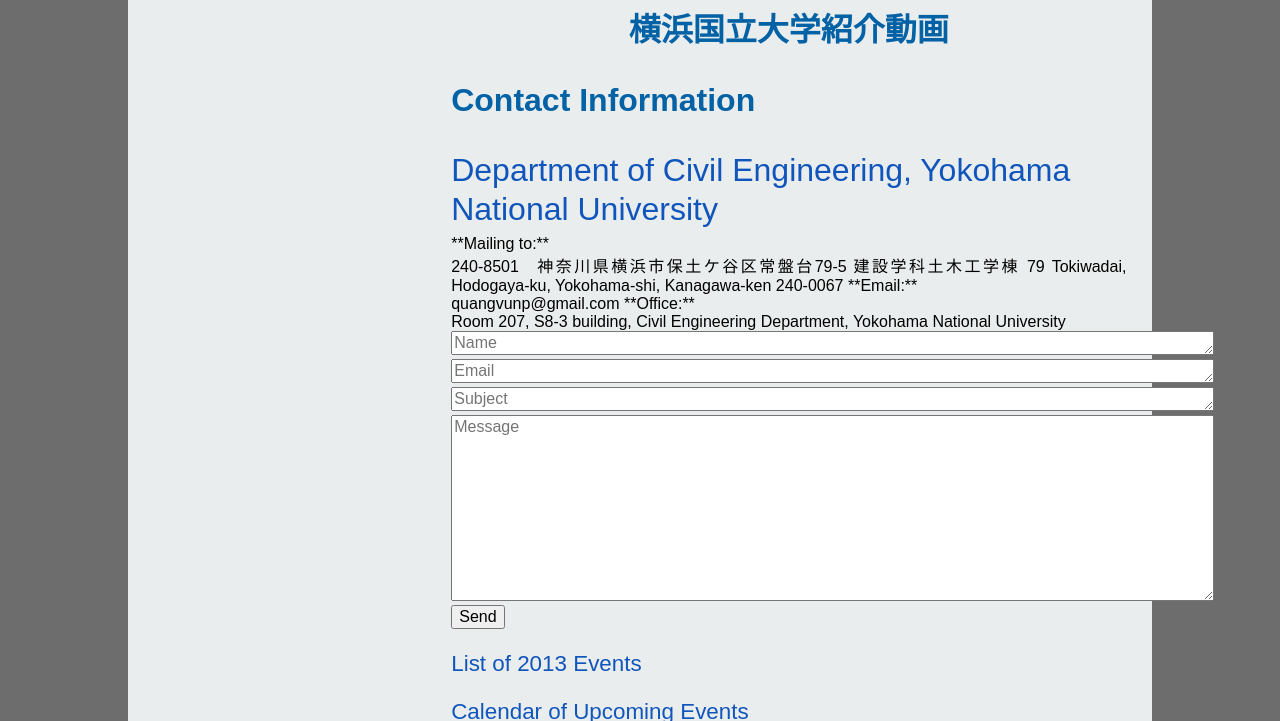
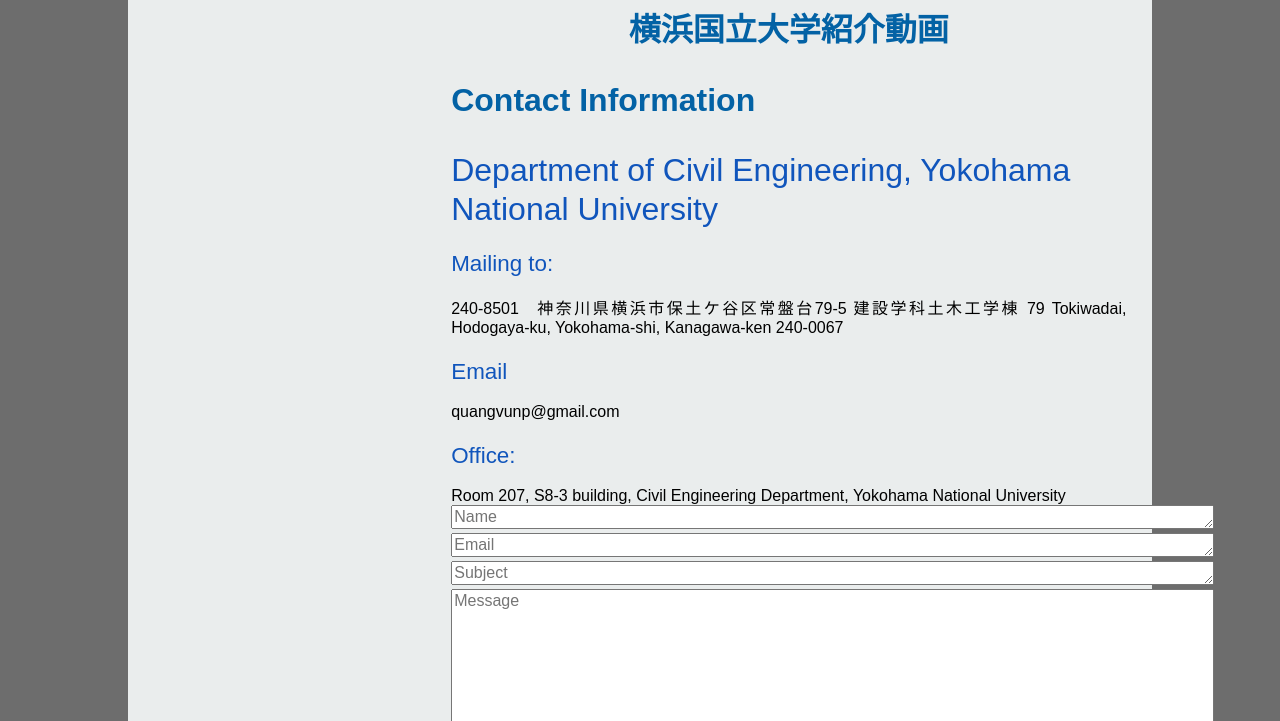
Before and after one commit to quangvunp/geomechanics, a Jekyll site: the page built from about.md, in a window 1280 px wide and 900 px high, scrolled down 1824 px, cut to the strip 25-746 px from the top of the window. Built offline with Jekyll 4.4.1, drawn with Linux system fonts in a browser that asks for light colours; our own code applies the rules of GitHub Pages for plain Markdown files.

Commit message:
Update about.md

```diff
--- a/about.md
+++ b/about.md
@@ -25,14 +25,15 @@
 <h1> Contact Information </h1>
 <h2> Department of Civil Engineering, Yokohama National University </h2>
 
-**Mailing to:**<br />
+<h3> Mailing to:</h3>
+<br/>
 240-8501 神奈川県横浜市保土ケ谷区常盤台79-5
 建設学科土木工学棟 79 Tokiwadai, Hodogaya-ku, Yokohama-shi, Kanagawa-ken 240-0067
 
-**Email:** <br />
+<h3> Email</h3><br />
 quangvunp@gmail.com
 
-**Office:**<br />
+<h3>Office:</h3><br />
 Room 207, S8-3 building, Civil Engineering Department, Yokohama National University
 
 <form action="https://formspree.io/quangvunp@gmail.com"
```
